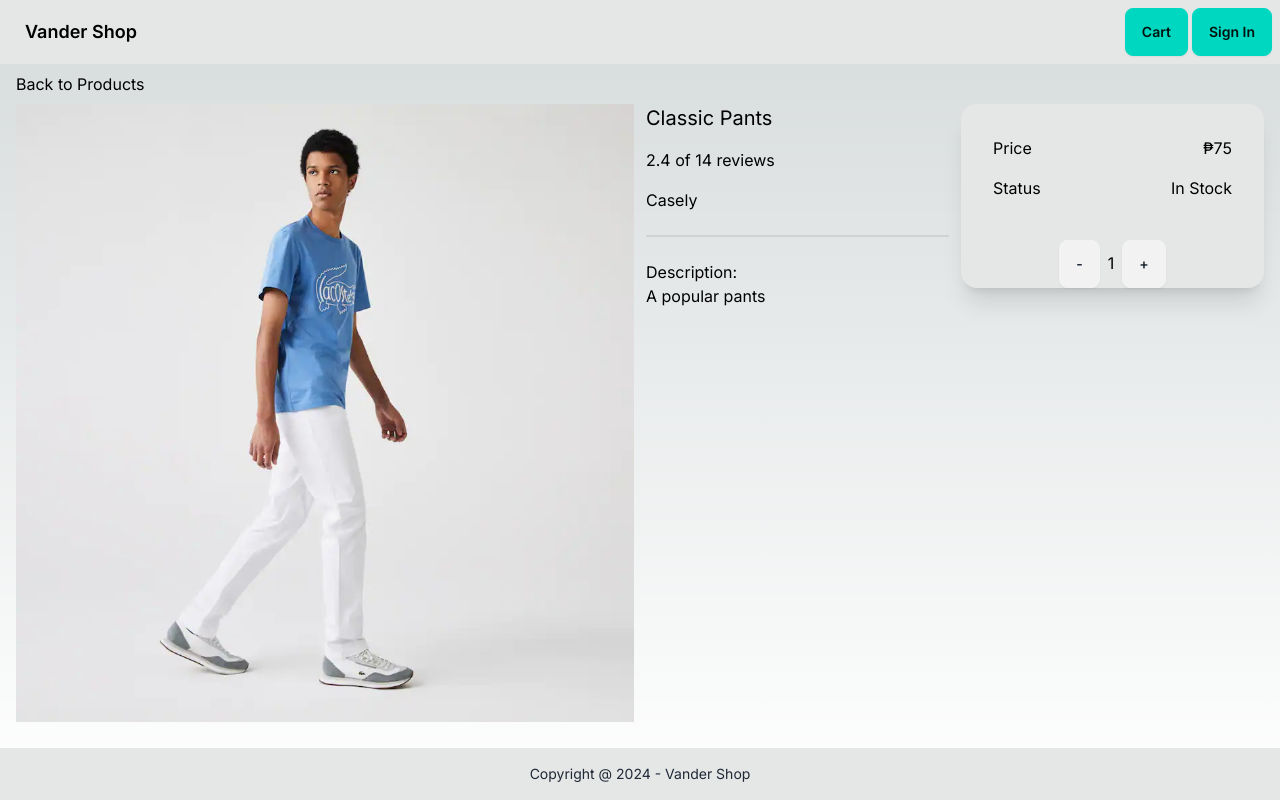
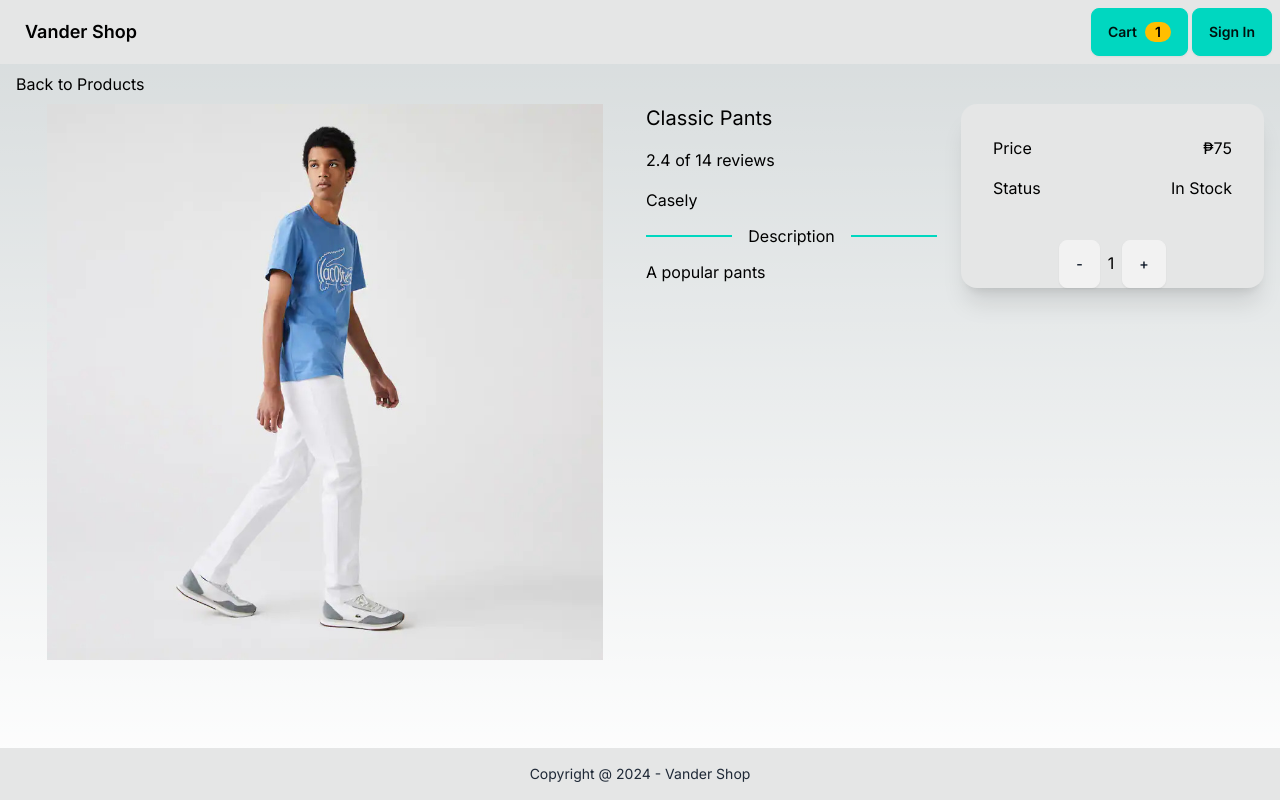
Before and after one commit to kervy-cantos/Vander-Shop, a Next.js app: page /product/classic-pants in a window 1280 px wide. Both pictures are taken after a click on the button "Add to Cart". Built offline with nearby package versions, Linux system fonts and the light colour scheme.

Commit message:
change colors

```diff
--- a/app/(front)/product/[slug]/page.js
+++ b/app/(front)/product/[slug]/page.js
@@ -22,13 +22,14 @@ const ProductDetails = ({ params }) => {
 						width={640}
 						height={640}
 						sizes='100vw'
+						className='mx-auto md:ms-auto'
 						style={{
-							width: '100%',
+							width: '90%',
 							height: 'auto'
 						}}
 					/>
 				</div>
-				<div>
+				<div className='md:me-3'>
 					<ul className='space-y-4'>
 						<li>
 							<h1 className='text-xl'>{product.name}</h1>
@@ -38,10 +39,10 @@ const ProductDetails = ({ params }) => {
 						</li>
 						<li>{product.brand}</li>
 						<li>
-							<div className='divider'></div>
+							<div className='divider divider-accent'> Description</div>
 						</li>
 						<li>
-							Description: <p>{product.description}</p>
+							<p>{product.description}</p>
 						</li>
 					</ul>
 				</div>
--- a/app/globals.css
+++ b/app/globals.css
@@ -24,6 +24,10 @@ body {
 .btn {
 	text-transform: none;
 }
+
+.grid-photo {
+	transition: ease-in-out 0.5s;
+}
 @layer utilities {
 	.text-balance {
 		text-wrap: balance;
--- a/components/header/header.js
+++ b/components/header/header.js
@@ -1,7 +1,11 @@
+'use client';
+
+import { useCartStore } from '@/lib/zustand/useCartStore';
 import Link from 'next/link';
 import React from 'react';
 
 const Header = () => {
+	const { items } = useCartStore();
 	return (
 		<header>
 			<nav>
@@ -12,9 +16,13 @@ const Header = () => {
 					<ul className='flex gap-1'>
 						<li>
 							<Link className='btn btn-accent rounded-btn' href='/cart'>
-								Cart
+								Cart{' '}
+								{items.length > 0 && (
+									<div className='badge badge-warning'>{items.reduce((a, c) => a + c.qty, 0)}</div>
+								)}
 							</Link>
 						</li>
+
 						<li>
 							<Link className='btn btn-accent rounded-btn' href='/signin'>
 								Sign In
--- a/components/products/ProductItem.js
+++ b/components/products/ProductItem.js
@@ -12,7 +12,7 @@ const ProductItem = ({ product }) => {
 						alt={product.name}
 						width={300}
 						height={300}
-						className='object-cover h-64 w-full'
+						className='object-cover h-64 w-full mt-4 hover:scale-105 grid-photo'
 					/>
 				</Link>
 			</figure>
--- a/lib/zustand/useCartStore.js
+++ b/lib/zustand/useCartStore.js
@@ -14,7 +14,6 @@ export const useCartStore = create(
 			increase: item => {
 				set(state => {
 					const exists = state.items.find(d => d.slug === item.slug);
-					console.log(state.items);
 					const updatedCartItems = exists
 						? state.items.map(d => (d.slug === item.slug ? { ...exists, qty: exists.qty + 1 } : d))
 						: [...state.items, { ...item, qty: 1 }];
@@ -30,7 +29,7 @@ export const useCartStore = create(
 					const updatedCartItems =
 						exists.qty == 1
 							? state.items.filter(d => d.slug !== item.slug)
-							: state.items.map(d => (item.slug ? { ...exists, qty: exists.qty - 1 } : d));
+							: state.items.map(d => (d.slug == item.slug ? { ...exists, qty: exists.qty - 1 } : d));
 					const { itemsPrice, taxPrice, shippingPrice, totalPrice } = calculatePrice(updatedCartItems);
 					return { items: updatedCartItems, itemsPrice, taxPrice, shippingPrice, totalPrice };
 				});
```
